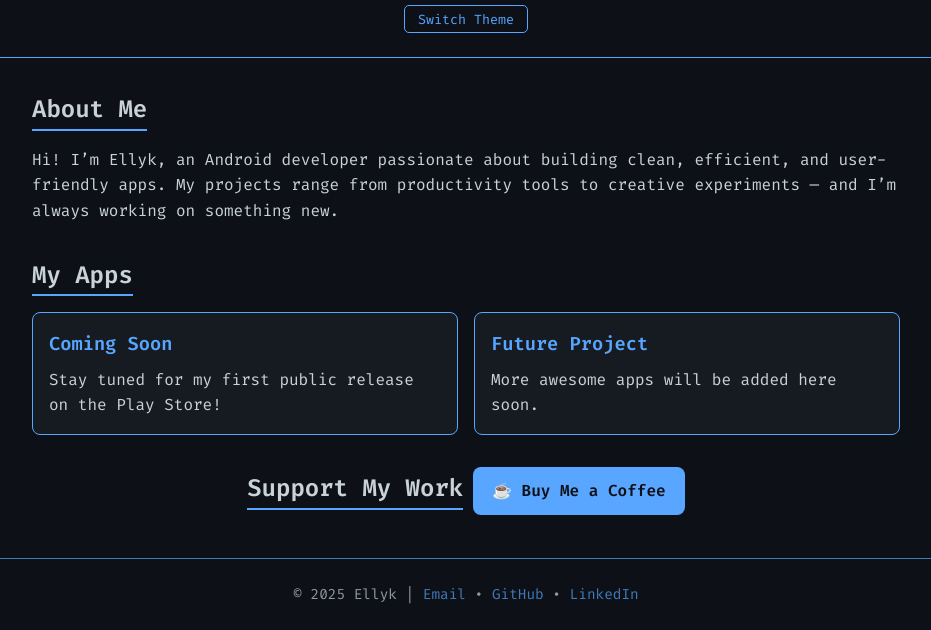
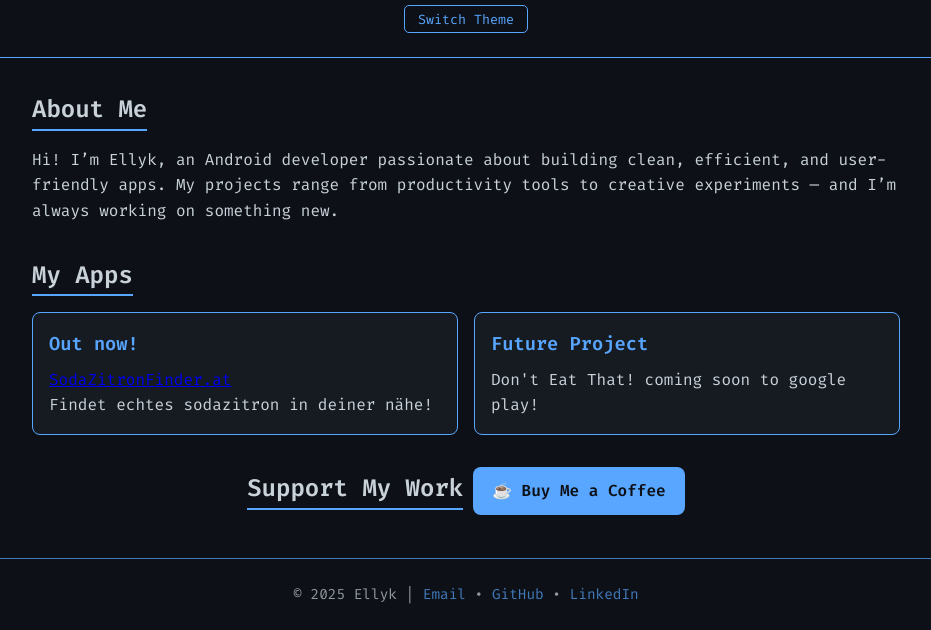
Before and after one commit to DanishHenrik/ellyk, a plain HTML site: page index.html in a window 1280 px wide. Shown: the part 320-950 px from the top of the page, without its empty margins (174-1105 px from the left). Drawn offline with Linux system fonts and the light colour scheme.

Commit message:
updated mail and links

```diff
--- a/index.html
+++ b/index.html
@@ -150,12 +150,14 @@
         <h2>My Apps</h2>
         <div class="apps">
             <div class="card">
-                <h3>Coming Soon</h3>
-                <p>Stay tuned for my first public release on the Play Store!</p>
+                <h3>Out now!</h3>
+				<a href="https://www.sodazitronfinder.at" target="_blank">SodaZitronFinder.at</a>
+                <p>Findet echtes sodazitron in deiner nähe!</p>
+
             </div>
             <div class="card">
                 <h3>Future Project</h3>
-                <p>More awesome apps will be added here soon.</p>
+                <p>Don't Eat That! coming soon to google play!</p>
             </div>
         </div>
     </section>
@@ -167,7 +169,7 @@
 
     <footer>
         <p>© 2025 Ellyk |
-        <a href="mailto:henrik.lysgaard@outlook.com">Email</a> •
+        <a href="mailto:developerellyk@gmail.com">Email</a> •
         <a href="https://github.com/danishhenrik" target="_blank">GitHub</a> •
         <a href="https://www.linkedin.com/in/henrik-lysgaard42" target="_blank">LinkedIn</a></p>
     </footer>
```
Also changed, not shown: 1 other file.
